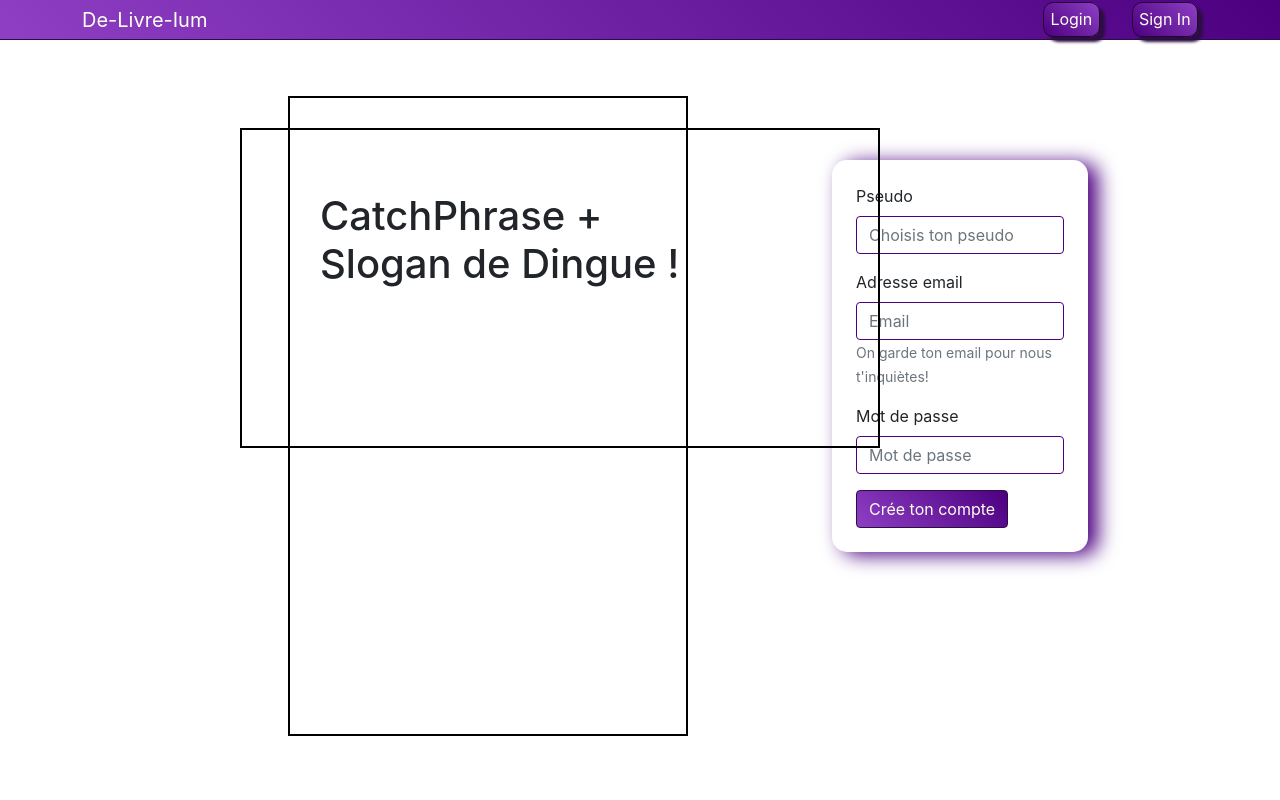
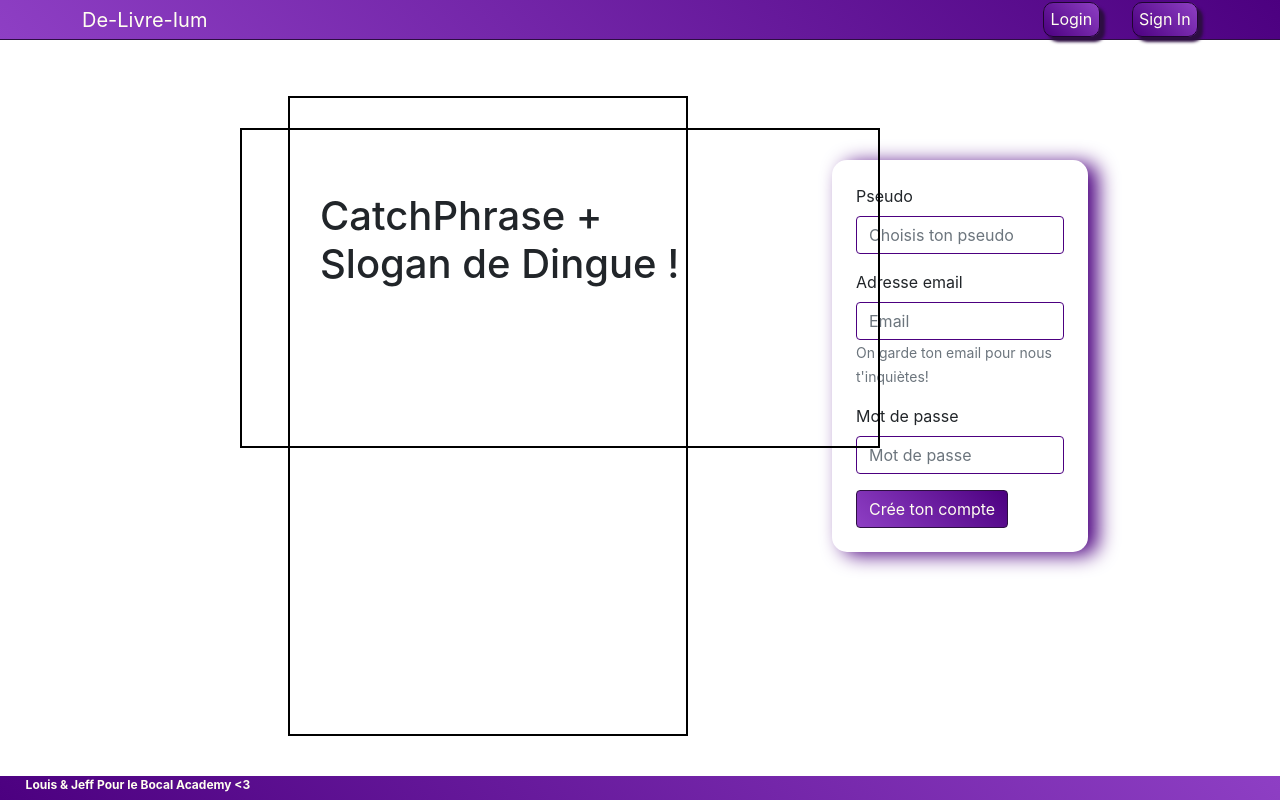
Before and after one commit to Stilgaar/Delivirum_FRONT_Jeff_Louis_2021_Projet_Bocal_Academy, a React (Create React App) app: page /Signin in a window 1280 px wide. Built offline with nearby package versions, Linux system fonts and the light colour scheme.

Commit message:
j'ai fait un footer

```diff
--- a/src/App.js
+++ b/src/App.js
@@ -5,6 +5,7 @@ import { BrowserRouter as Router, Switch, Route } from "react-router-dom";
 import Navigation from './Navbar/Navbar'
 import Login from './Login/Login'
 import Signin from './Signin/Signin'
+import Footer from './Footer/Footer'
 import Splashscreen from './Splashscreen/Splashscreen';
 
 
@@ -24,7 +25,7 @@ function App() {
             <Splashscreen />
           </Route>
         </Switch>
-
+        <Footer />
       </Router>
     </div>
   );
--- a/src/Footer/Footer.css
+++ b/src/Footer/Footer.css
@@ -0,0 +1,17 @@
+.footerBox{
+
+    height: 1.5rem;
+    background: linear-gradient(45deg, #4c0080, #8e3fc4);
+    width: 100%;
+    position: absolute;
+    bottom: 0;
+    left: 0;
+    font-weight: bolder;
+}
+
+.texteFoot {
+    color: ivory;
+    font-size: 12px;
+    margin:auto;
+    margin-left: 2%;
+}
--- a/src/Footer/Footer.js
+++ b/src/Footer/Footer.js
@@ -0,0 +1,19 @@
+import './Footer.css'
+
+function Footer() {
+
+    return (
+
+        <footer className="footerBox">
+            <div>
+                <p className="texteFoot">Louis &#x00026; Jeff Pour le
+                    Bocal Academy &#x0003C;3
+                </p>
+            </div>
+        </footer>
+
+    )
+
+}
+
+export default Footer;
--- a/src/Login/Login.js
+++ b/src/Login/Login.js
@@ -2,6 +2,7 @@ import "./Login.css";
 import { Button, Form } from 'react-bootstrap';
 
 function Login() {
+
 
   return (
     <Form className="loginBox">
@@ -13,10 +14,11 @@ function Login() {
         <Form.Label>Mot de passe</Form.Label>
         <Form.Control type="password" placeholder="Mot de passe" />
       </Form.Group>
-      <Button className="boutonLogin" type="submit">
+      <Button className="boutonLogin">
         Valider
       </Button>
     </Form>
+
   );
 }
 
--- a/src/Signin/Signin.js
+++ b/src/Signin/Signin.js
@@ -16,9 +16,8 @@ function Signin() {
       body: JSON.stringify(submit),
       headers: {
         'Content-Type': 'application/json'
-      }
-    }
-  )
+    } } )
+
       .then(res => res.json())
       .then(data => console.log(data));
 }
```
